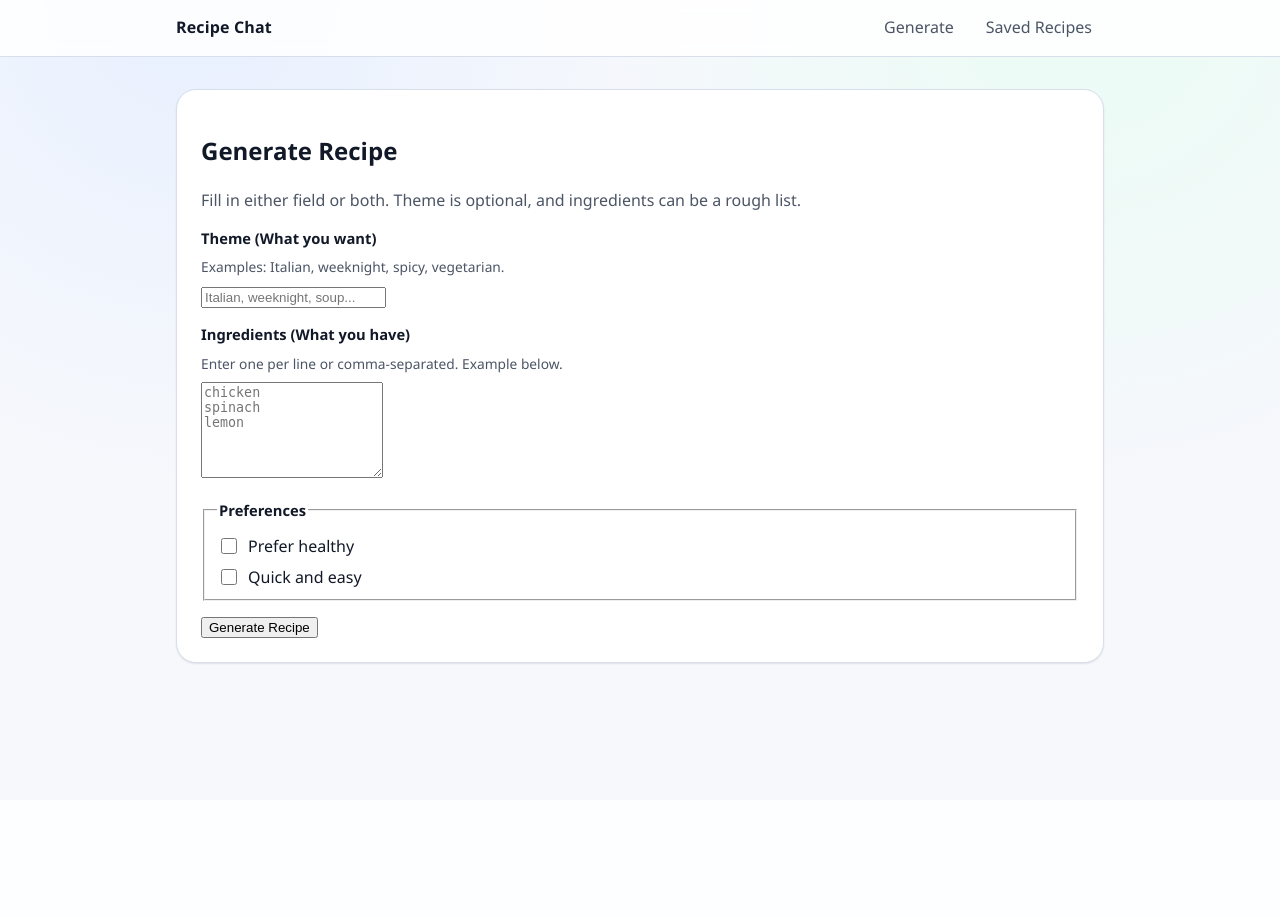
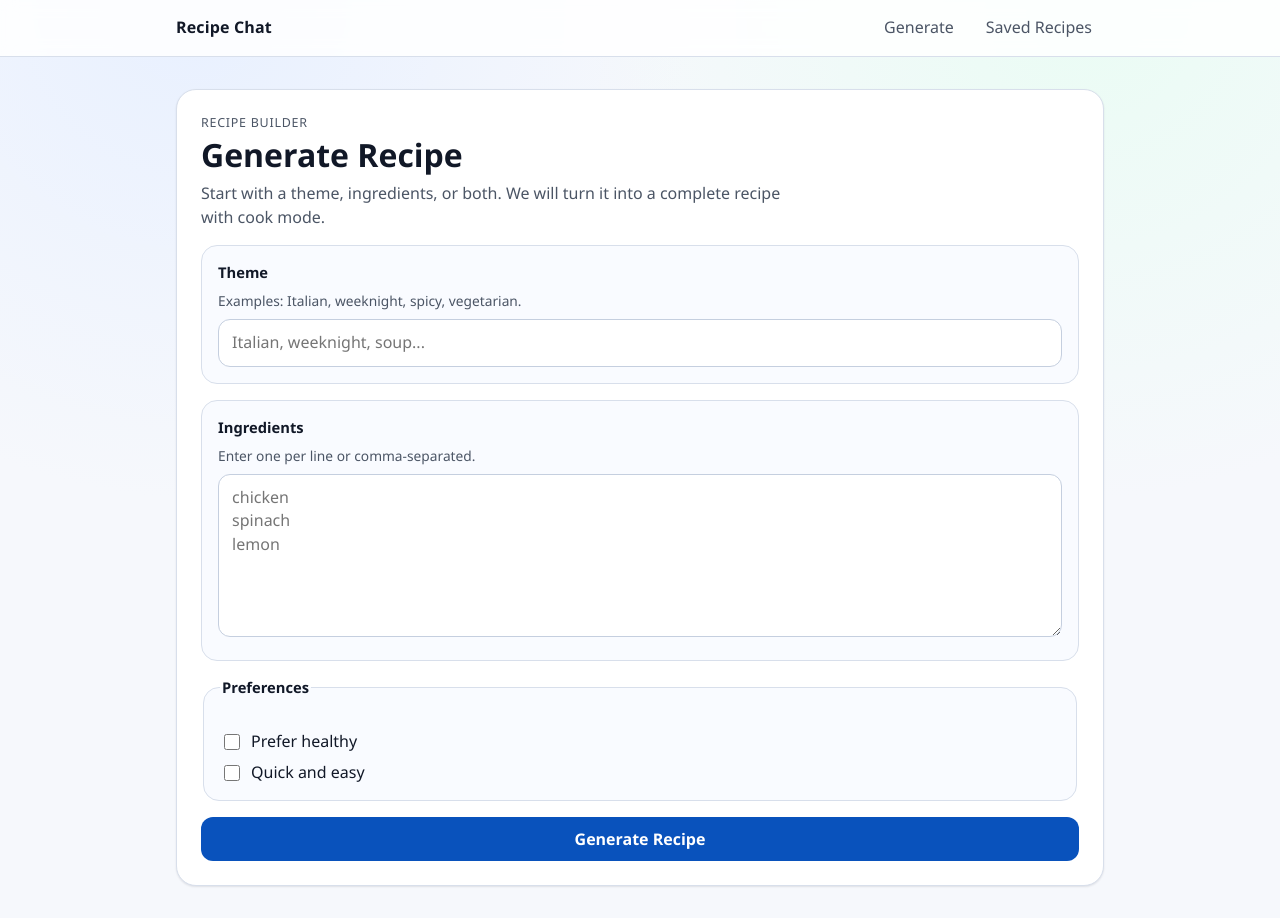
Before and after one commit to mikeful92/recipe-chat-app, a FastAPI app: page / in a window 1280 px wide. Before the commit the page ends 665 px from the top, so only its background shows below. Run offline with FastAPI, Linux system fonts and the light colour scheme.

Commit message:
ui: refresh primary pages with consistent components and states

```diff
--- a/app/templates/generate.html
+++ b/app/templates/generate.html
@@ -1,46 +1,59 @@
 {% extends "base.html" %}
+{% import "components.html" as ui %}
 {% block title %}Generate Recipe{% endblock %}
 {% block content %}
-<section class="card generate-card">
-  <h1>Generate Recipe</h1>
-  <p class="muted">Fill in either field or both. Theme is optional, and ingredients can be a rough list.</p>
+<section class="card stack">
+  {{ ui.page_header("Generate Recipe", "Start with a theme, ingredients, or both. We will turn it into a complete recipe with cook mode.", "Recipe Builder") }}
+
   {% if error_message %}
-  <p role="alert" class="muted">Something went wrong while generating your recipe. Please try again.</p>
+    <div class="alert alert-error" role="status" aria-live="polite">
+      Something went wrong while generating your recipe. Please try again with a simpler prompt.
+    </div>
   {% endif %}
-  <form method="post" action="/ui/generate" class="stack generate-form">
-    <div class="form-field theme-field">
-      <label for="theme" class="field-label">Theme (What you want)</label>
+
+  <form method="post" action="/ui/generate" class="stack" data-loading-form>
+    <div class="panel">
+      <label for="theme" class="field-label">Theme</label>
       <p class="field-help">Examples: Italian, weeknight, spicy, vegetarian.</p>
-      <input id="theme" type="text" name="theme" placeholder="Italian, weeknight, soup..." />
+      <input
+        id="theme"
+        class="input"
+        type="text"
+        name="theme"
+        placeholder="Italian, weeknight, soup..."
+        autocomplete="off"
+      />
     </div>
 
-    <div class="form-field ingredients-field">
-      <label for="ingredients" class="field-label">Ingredients (What you have)</label>
-      <p class="field-help">Enter one per line or comma-separated. Example below.</p>
+    <div class="panel">
+      <label for="ingredients" class="field-label">Ingredients</label>
+      <p class="field-help">Enter one per line or comma-separated.</p>
       <textarea
         id="ingredients"
+        class="textarea"
         name="ingredients"
         rows="6"
         placeholder="chicken&#10;spinach&#10;lemon"
       ></textarea>
     </div>
 
-    <fieldset class="form-field">
+    <fieldset class="panel compact">
       <legend class="field-label">Preferences</legend>
-      <div class="stack compact">
       <label class="checkbox-row">
         <input type="checkbox" name="healthy" />
         Prefer healthy
       </label>
-
       <label class="checkbox-row">
         <input type="checkbox" name="quick_easy" />
         Quick and easy
       </label>
-      </div>
     </fieldset>
 
-    <button type="submit" class="submit-btn">Generate Recipe</button>
+    <button type="submit" class="btn btn-primary btn-block" data-submit-label="Generate Recipe">
+      Generate Recipe
+    </button>
   </form>
 </section>
+
+<script src="/static/ui.js"></script>
 {% endblock %}
```
Also changed, not shown: app/templates/cook_mode.html (+7 -7 lines), app/templates/recipe_detail.html (+34 -12 lines), app/templates/recipes_list.html (+13 -5 lines), app/templates/result.html (+22 -8 lines), tests/test_ui_pages.py (+34 -0 lines). Lines whose indentation alone changed are shown as unchanged.
